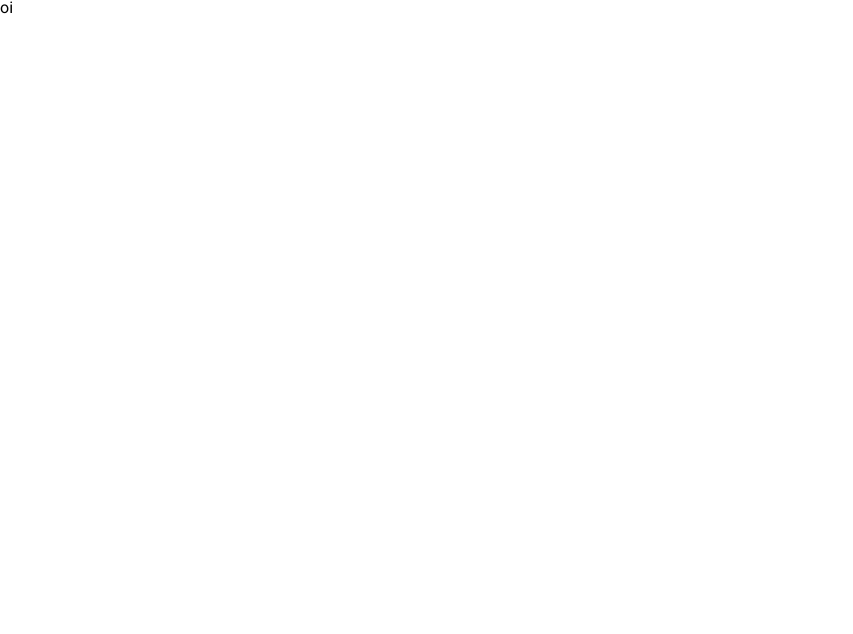
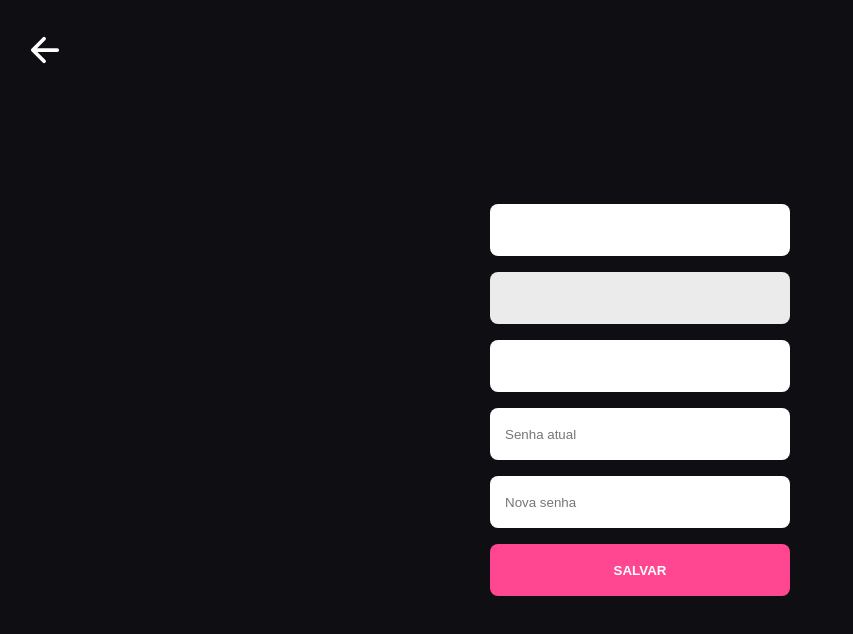
Before and after one commit to Lucasrfon/drivenplus, a React (Create React App) app: page /users/1/update in a window 1280 px wide. Shown: the top 634 px of the page, without its empty margins (0-853 px from the left). Built offline with nearby package versions, Linux system fonts and the light colour scheme.

Commit message:
implementa tela update

```diff
--- a/src/App.js
+++ b/src/App.js
@@ -16,7 +16,7 @@ import Update from './Pages/Update';
 export default function App () {
     const [token, setToken] = useState("");
     const [member, setMember] = useState({});
-    const [login, setLogin] = useState({email: "dh5v@gmail.com", password: "123"});
+    const [login, setLogin] = useState({email: "", password: ""});
 
     return (
         <BrowserRouter>
--- a/src/Pages/Update.js
+++ b/src/Pages/Update.js
@@ -1,7 +1,93 @@
+import { useContext, useState } from "react";
+import { Link, useNavigate } from "react-router-dom"
+import axios from 'axios';
+import styled from "styled-components";
+import MemberContext from "../Contexts/MemberContext";
+import TokenContext from "../Contexts/TokenContext";
+import LoginContext from "../Contexts/LoginContext";
+
+
 export default function Update () {
+    const { token } = useContext(TokenContext);
+    const { member, setMember } = useContext(MemberContext);
+    const { setLogin } = useContext(LoginContext);
+    const [password, setPassword] = useState("");
+    const navigate = useNavigate();
+
+    function updateUser(event) {
+        event.preventDefault();
+        setLogin({email: member.email, password: member.password});
+        axios.put('https://mock-api.driven.com.br/api/v4/driven-plus/users/', {
+            name: member.name,
+            cpf: member.cpf,
+            email: member.email,
+            currentPassword: password,
+            newPassword: member.password
+        }, token).then(() => navigate(`/users/${member.id}`)).catch(() => alert('Algo de errado não está certo, favor tentar novamente!'))
+    }
+
     return (
-        <>
-        oi
-        </>
+        <Container>
+            <Link to={`/users/${member.id}`}>
+                <ion-icon name="arrow-back-outline"></ion-icon>
+            </Link>
+            <form onSubmit={updateUser}>
+                <input placeholder={member.name} required onChange={e => setMember({...member, name: e.target.value})} />
+                <input value={member.cpf} disabled />
+                <input type="email" placeholder={member.email} required onChange={e => setMember({...member, email: e.target.value})} />
+                <input type="password" placeholder="Senha atual" required onChange={e => setPassword(e.target.value)} />
+                <input type="password" placeholder="Nova senha" required onChange={e => setMember({...member, password: e.target.value})} />
+                <button typeof="submit">SALVAR</button>
+            </form>
+        </Container>
     )
 }
+
+const Container = styled.div`
+    background-color: #0e0e13;
+    display: flex;
+    flex-direction: column;
+    justify-content: center;
+    align-items: center;
+    min-height: 100vh;
+    font-size: 14px;
+
+
+form {
+    display: flex;
+    flex-direction: column;
+}
+
+input {
+    margin-bottom: 16px;
+    padding-left: 15px;
+    height: 52px;
+    width: 300px;
+    border-radius: 8px;
+    border: none;
+}
+
+input:nth-child(2) {
+    background-color: #EBEBEB;
+}
+
+button {
+    background-color: #FF4791;
+    color: white;
+    border-radius: 8px;
+    border: none;
+    height: 52px;
+    width: 300px;
+    font-weight: 700;
+}
+
+ion-icon {
+    color: white;
+    font-size: 40px;
+    font-weight: 700;
+    position: fixed;
+    top: 0;
+    left: 0;
+    margin: 30px 25px;
+}
+`
```
